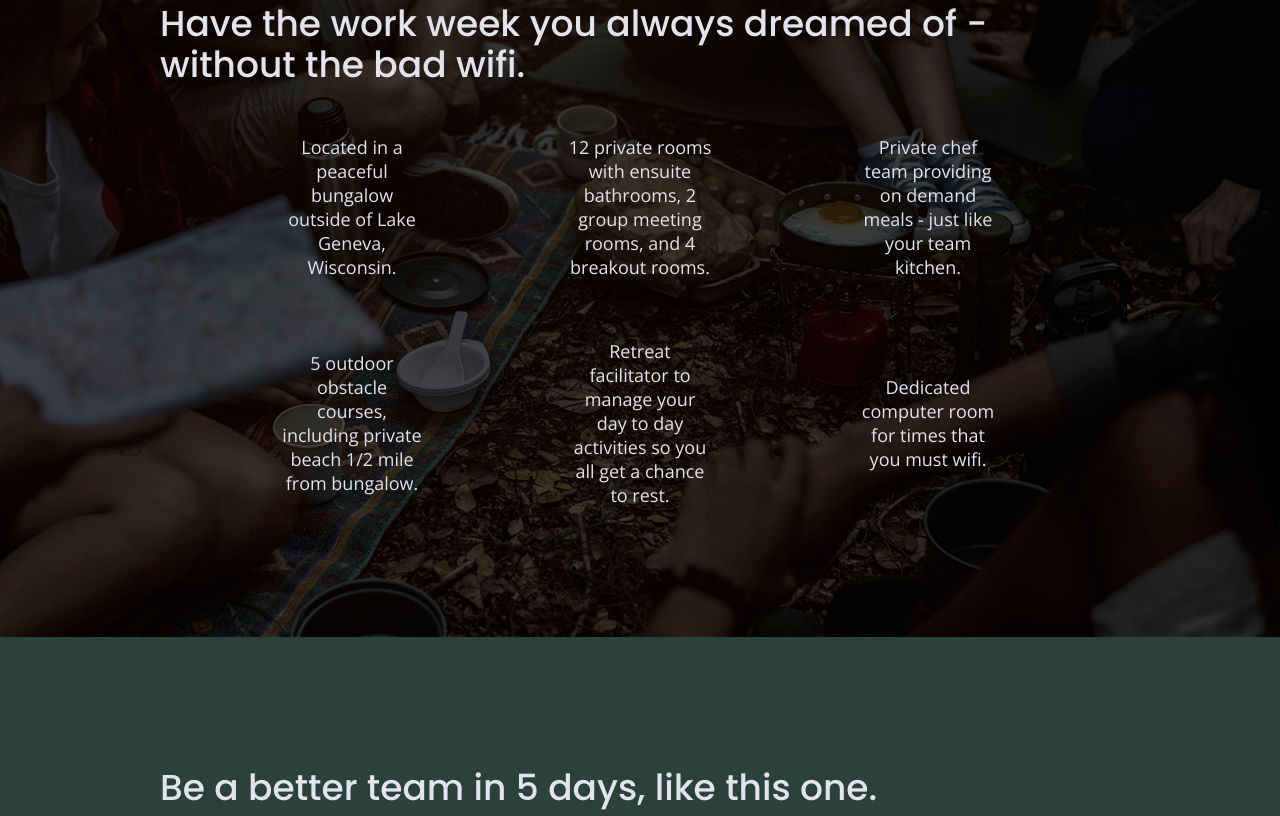
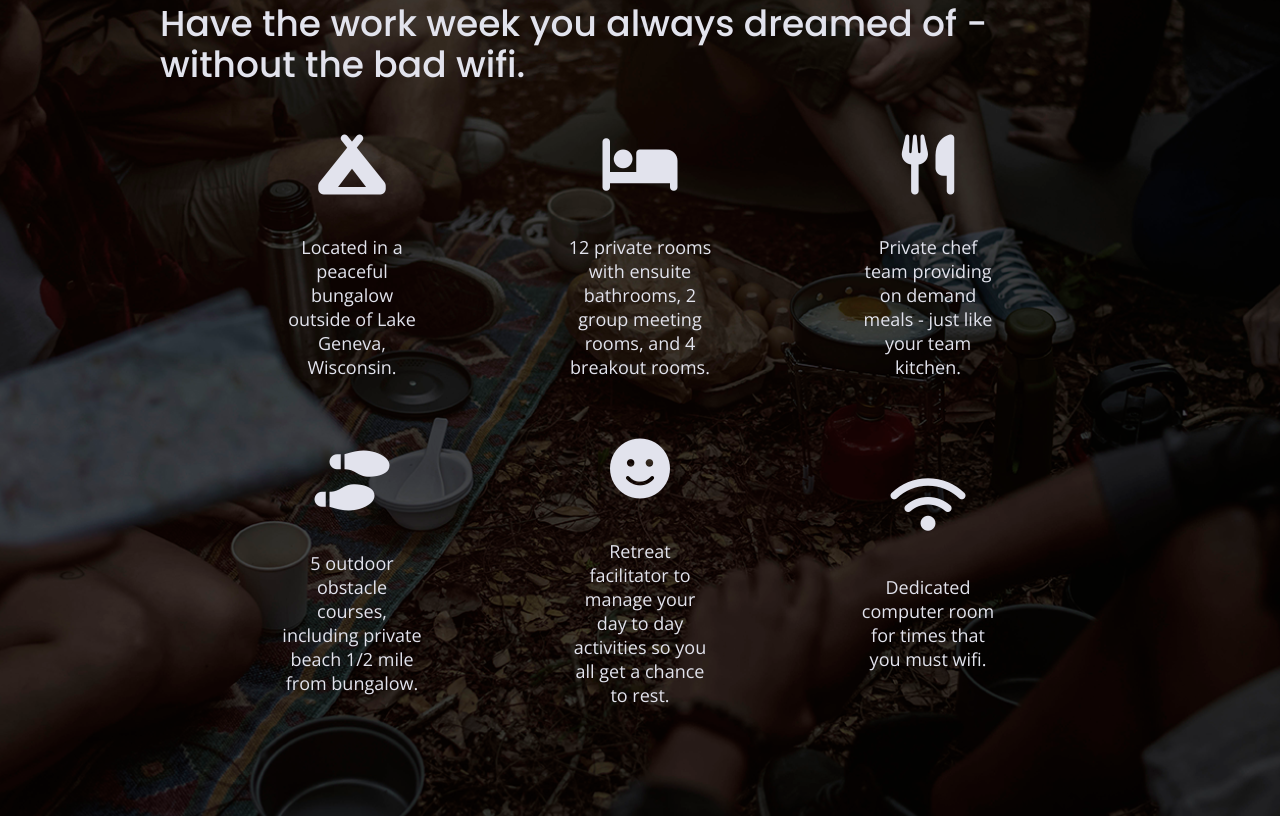
Before and after one commit to Laura-H89/html5-boilerplate, a website built with Parcel: page index.html in a window 1280 px wide. Shown: the part 1179-1995 px from the top of the page. Built offline with nearby package versions, Linux system fonts and the light colour scheme.

Commit message:
Added icons to feature items

```diff
--- a/css/main.css
+++ b/css/main.css
@@ -274,6 +274,11 @@ input[type=button] {
   background-image: url('../img/rawpixel-800820-unsplash1.png');
   background-size: cover;
   background-position: center;
+}
+
+.features i {
+	font-size: 3.75em;
+    margin-bottom: 40px;
 }
 
 .features p {
@@ -576,6 +581,7 @@ input[type=button] {
 
     .map figure {
       padding: 20%;
+      width: auto;
     }
 
     .contact-section .content-wrapper h2 {
--- a/index.html
+++ b/index.html
@@ -18,6 +18,8 @@
 
   <link rel="stylesheet" href="css/normalize.css">
   <link rel="stylesheet" href="css/main.css">
+
+  <script src="https://kit.fontawesome.com/1e031aa39d.js" crossorigin="anonymous"></script>
 
   <meta name="theme-color" content="#fafafa">
   <!-- Google Fonts -->
@@ -73,26 +75,32 @@
         <!-- Add your Features content here -->
         <article>
           <p class="fontawesome-icon"></p>
+            <i class="fas fa-campground"></i>
           <p class="features-item-description">Located in a peaceful bungalow outside of Lake Geneva, Wisconsin.</p>
         </article>
         <article>
           <p class="fontawesome-icon"></p>
+            <i class="fas fa-bed"></i>
           <p class="features-item-description">12 private rooms with ensuite bathrooms, 2 group meeting rooms, and 4 breakout rooms.</p>
         </article>
         <article>
           <p class="fontawesome-icon"></p>
+            <i class="fas fa-utensils"></i>
           <p class="features-item-description">Private chef team providing on demand meals - just like your team kitchen.</p>
         </article>
         <article>
           <p class="fontawesome-icon"></p>
+            <i class="fas fa-shoe-prints"></i>
           <p class="features-item-description">5 outdoor obstacle courses, including private beach 1/2 mile from bungalow.</p>
         </article>
         <article>
           <p class="fontawesome-icon"></p>
+            <i class="fas fa-smile"></i>
           <p class="features-item-description">Retreat facilitator to manage your day to day activities so you all get a chance to rest.</p>
         </article>
         <article>
           <p class="fontawesome-icon"></p>
+            <i class="fas fa-wifi"></i>
           <p class="features-item-description">Dedicated computer room for times that you must wifi.</p>
         </article>
         </div>
```
Also changed, not shown: about/index.html (+2 -0 lines), faq/index.html (+2 -0 lines).
